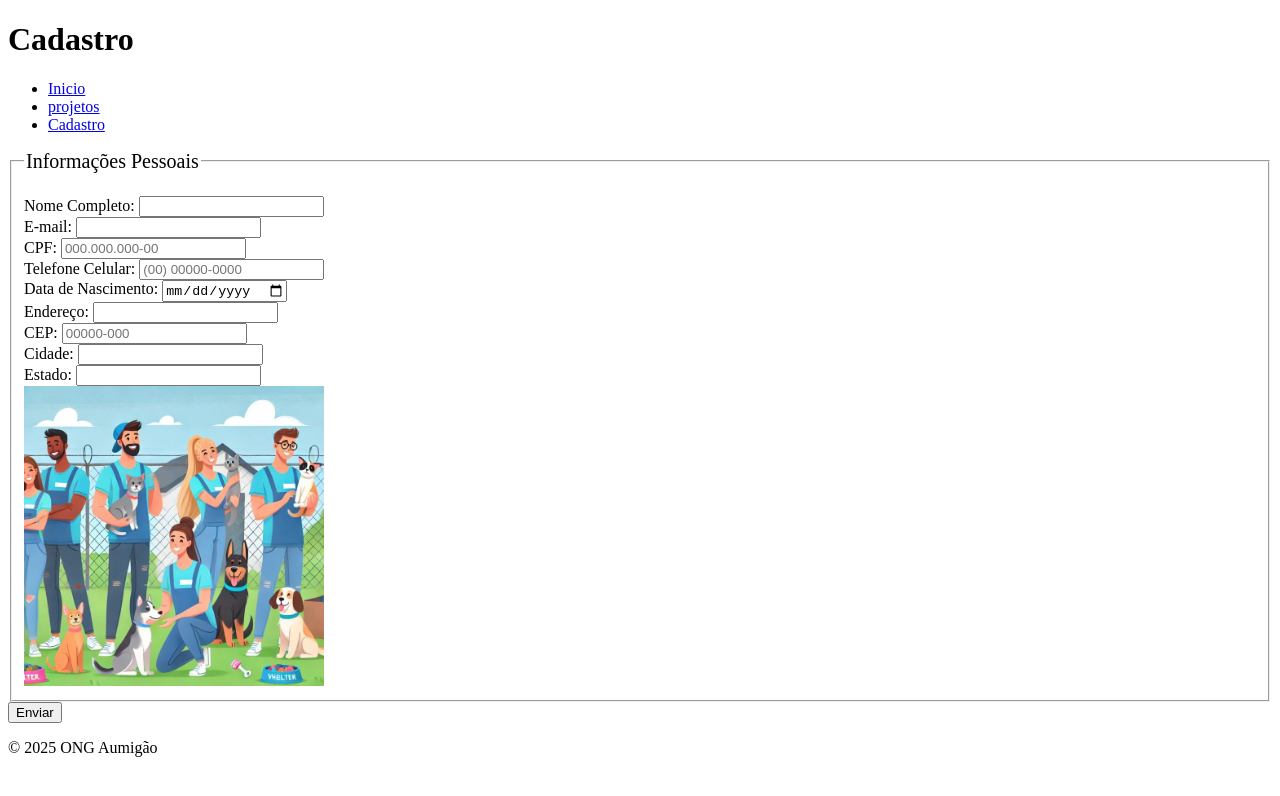
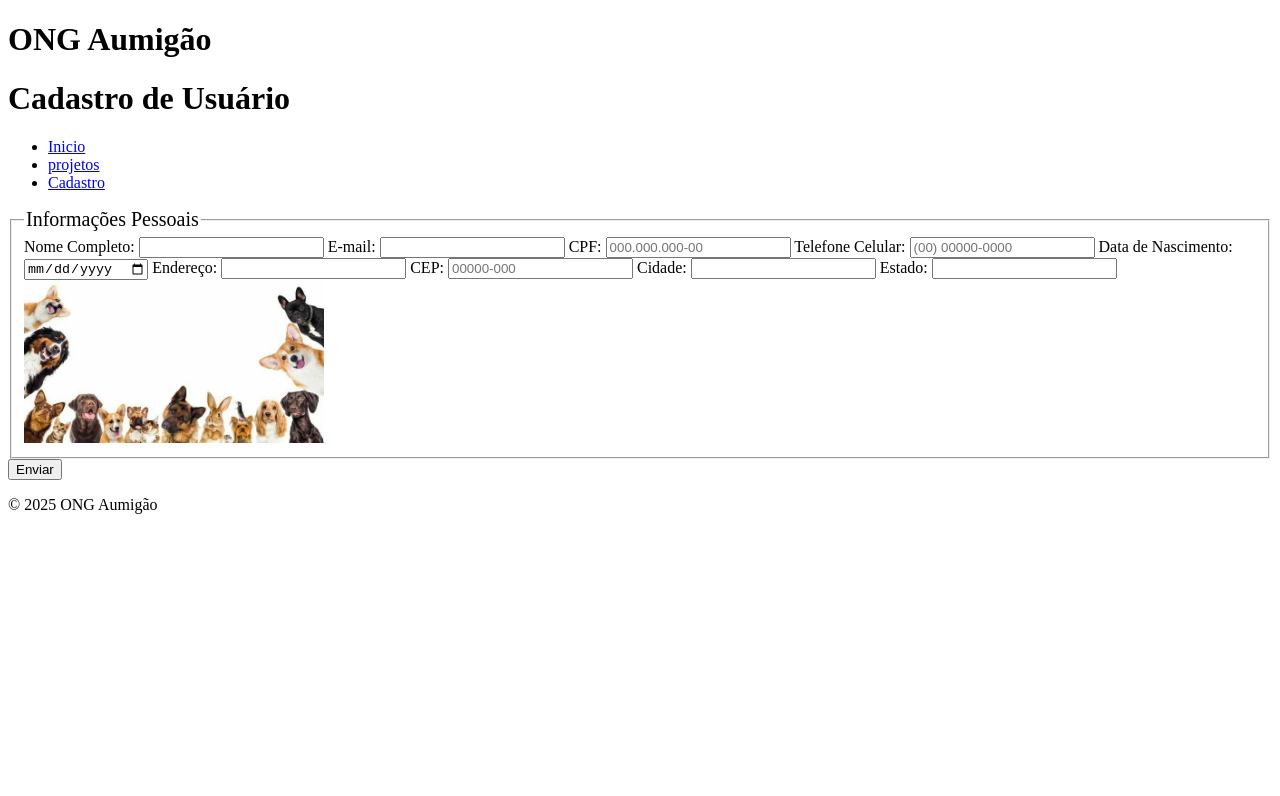
Before and after one commit to williane-rds/Site-ong, a plain HTML site: page html/cadastro.html in a window 1280 px wide. Drawn offline with Linux system fonts and the light colour scheme.

Commit message:
Experiência Prática I

```diff
--- a/cadastro.html
+++ b/html/cadastro.html
@@ -8,11 +8,9 @@
 </head>
 
 <body>
-    <title>Cadastro de Usuário</title>
-    </head>
-</body>
+    <h1>ONG Aumigão</h1>
 <header>
-    <h1>Cadastro</h1>
+    <h1>Cadastro de Usuário</h1>
     <nav>
         <ul>
             <li><a href="index.html">Inicio</a></li>
@@ -25,40 +23,30 @@
     <form>
         <fieldset>
             <legend style="font-size: 20px; ">Informações Pessoais </legend>
-            <br />
             <label for="nome">Nome Completo:</label>
             <input type="text" id="nome" name="nome" required>
-            <br />
             <label for="email">E-mail:</label>
             <input type="email" id="email" name="email" required>
-            <br />
             <label for="CPF">CPF:</label>
             <!-- CPF -->
-            <input type="text" pattern="[0-9]{3}\.[0-9]{3}\.[0-9]{3}-[0-9]{2}" placeholder="000.000.000-00"
-                title="Formato: 000.000.000-00">
-            <br />
+            <input id="CPF" type="text" pattern="[0-9]{3}\.[0-9]{3}\.[0-9]{3}-[0-9]{2}" placeholder="000.000.000-00"
+                title="Formato: 000.000.000-00" required>
             <label for="telefone">Telefone Celular:</label>
             <!-- Telefone Celular -->
-            <input type="tel" pattern="\([0-9]{2}\) [0-9]{5}-[0-9]{4}" placeholder="(00) 00000-0000"
+            <input id="telefone" type="tel" pattern="\([0-9]{2}\) [0-9]{5}-[0-9]{4}" placeholder="(00) 00000-0000"
                 title="Formato: (00) 00000-0000">
-            <br />
             <label for="nascimento">Data de Nascimento:</label>
             <input type="date" id="nascimento" name="nascimento">
-            <br />
             <label for="Endereço">Endereço:</label>
             <input type="text" id="Endereço" name="Endereço">
-            <br />
             <label for="cep">CEP:</label>
             <!-- CEP -->
-            <input type="text" pattern="[0-9]{5}-[0-9]{3}" placeholder="00000-000" title="Formato: 00000-000">
-            <br />
+            <input id="cep" type="text" pattern="[0-9]{5}-[0-9]{3}" placeholder="00000-000" title="Formato: 00000-000">
             <label for="cidade">Cidade:</label>
             <input type="text" id="cidade" name="cidade">
-            <br />
             <label for="estado">Estado:</label>
             <input type="text" id="estado" name="estado">
-            <br />
-             <img src="imagem1.jpg" alt="Imagem de organizacao" width="300">
+             <img src="../img/imagemcadastro2.jpg" alt="Imagem de cadastro" width="300">
         </fieldset>
 
         <button type="submit">Enviar</button>
```
Also changed, not shown: html/index.html (renamed from index.html, +7 -10 lines), html/projetos.html (renamed from projetos.html, +6 -5 lines), img/imagem1.jpg (renamed from imagem1.jpg), img/imagem2.jpg (renamed from imagem2.jpg), img/imagemcadastro1.jpg (added), img/imagemcadastro2.jpg (renamed from imagem cadastro 2.jpg), img/projeto.jpg (added).
